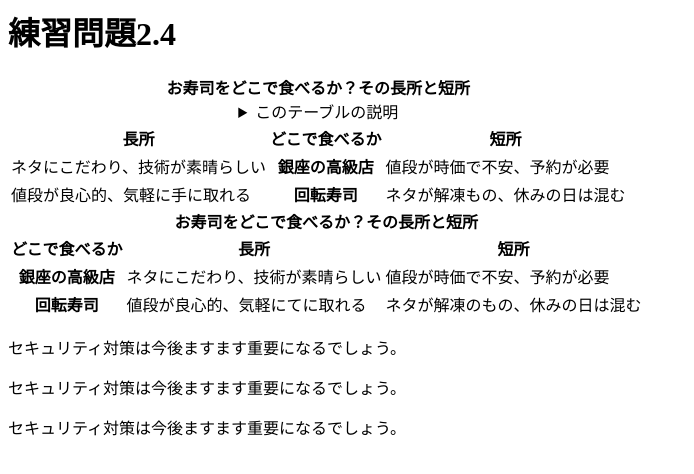
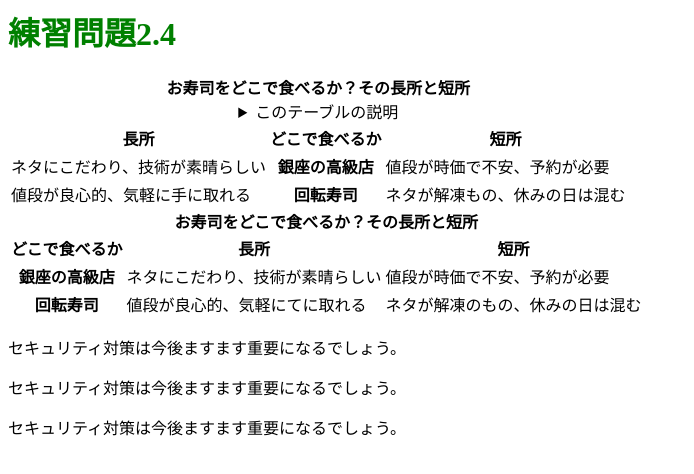
Before and after one commit to zm26252-web/new2, a plain HTML site: page index.html in a window 1280 px wide. Shown: the whole page, without its empty margins (0-694 px from the left). Drawn offline with Linux system fonts and the light colour scheme.

Commit message:
Add stylesheet link to index.html
Added a link to the stylesheet in the HTML file.

```diff
--- a/index.html
+++ b/index.html
@@ -1,3 +1,5 @@
+<title>Web開発の練習2024</title>
+<link rel="stylesheet" href="mystyle.css"> <!-- この行を追加 -->
 <h1>練習問題2.4</h1>
  <table>
     <caption>
```
